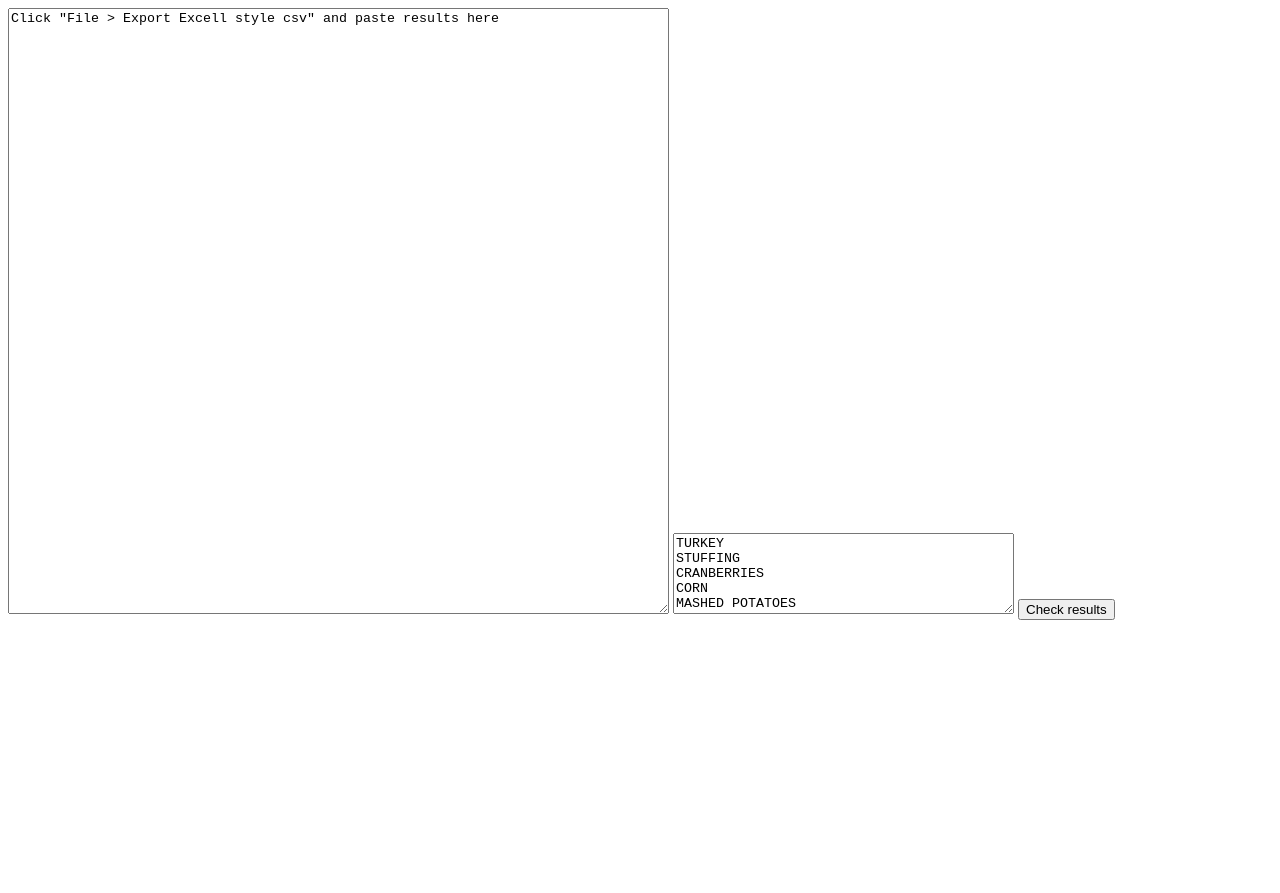
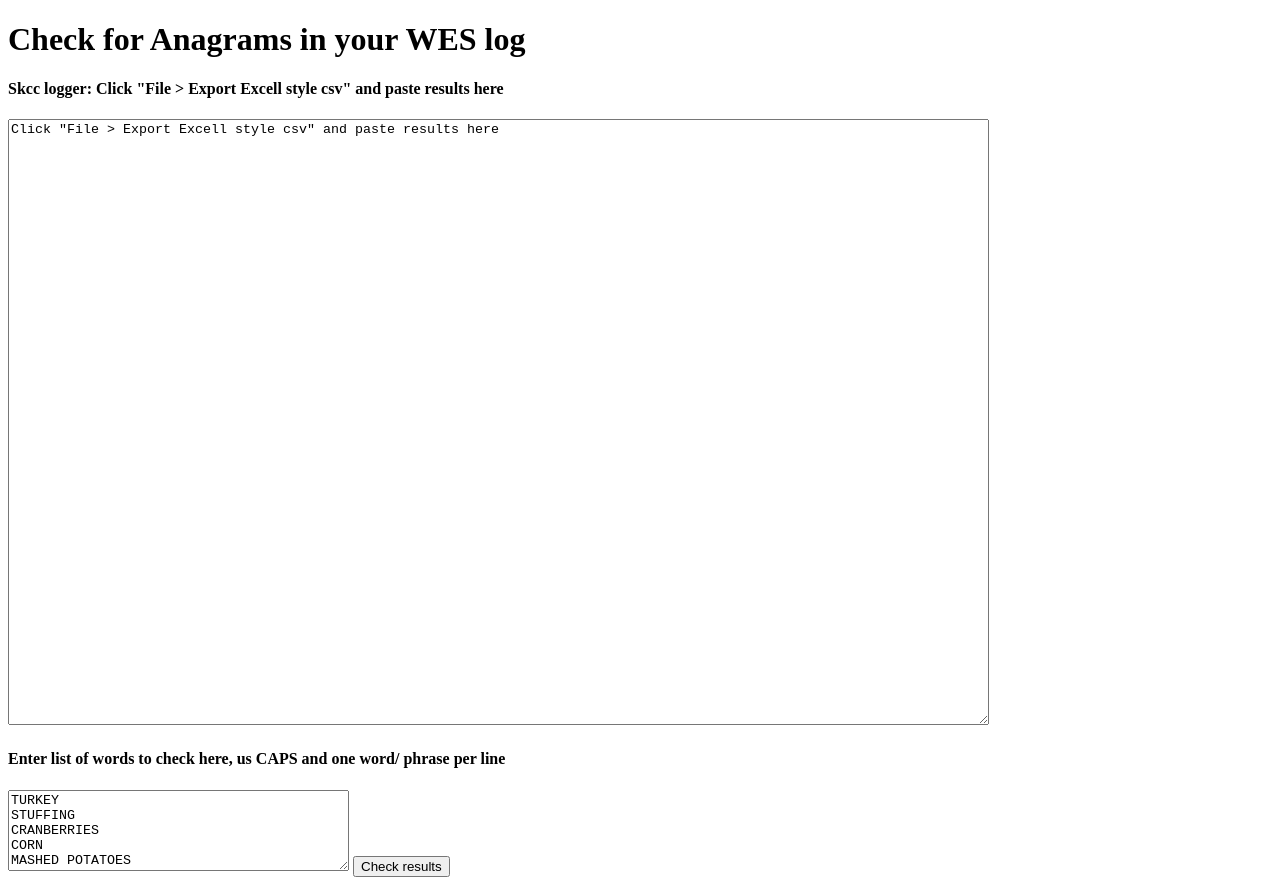
Before and after one commit to dcsim0n/november-wes-anagrams, a website: page index.html in a window 1280 px wide. Before the commit the page ends 800 px from the top, so only its background shows below. Drawn offline with Linux system fonts and the light colour scheme.

Commit message:
Add some explanation for input

```diff
--- a/index.html
+++ b/index.html
@@ -40,11 +40,13 @@
     </script>
 </head>
 <body>
-
+    <h1>Check for Anagrams in your WES log</h1>
     <form id="main">
-    <textarea name="csv" id="CSV" cols="80" rows="40">Click "File > Export Excell style csv" and paste results here
+        <h4>Skcc logger: Click "File > Export Excell style csv" and paste results here</h4>
+    <textarea name="csv" id="CSV" cols="120" rows="40">Click "File > Export Excell style csv" and paste results here
     </textarea>
 
+    <h4>Enter list of words to check here, us CAPS and one word/ phrase per line</h4>
     <textarea name="words" id="WORDS" cols="40" rows="5">
 TURKEY
 STUFFING
```
